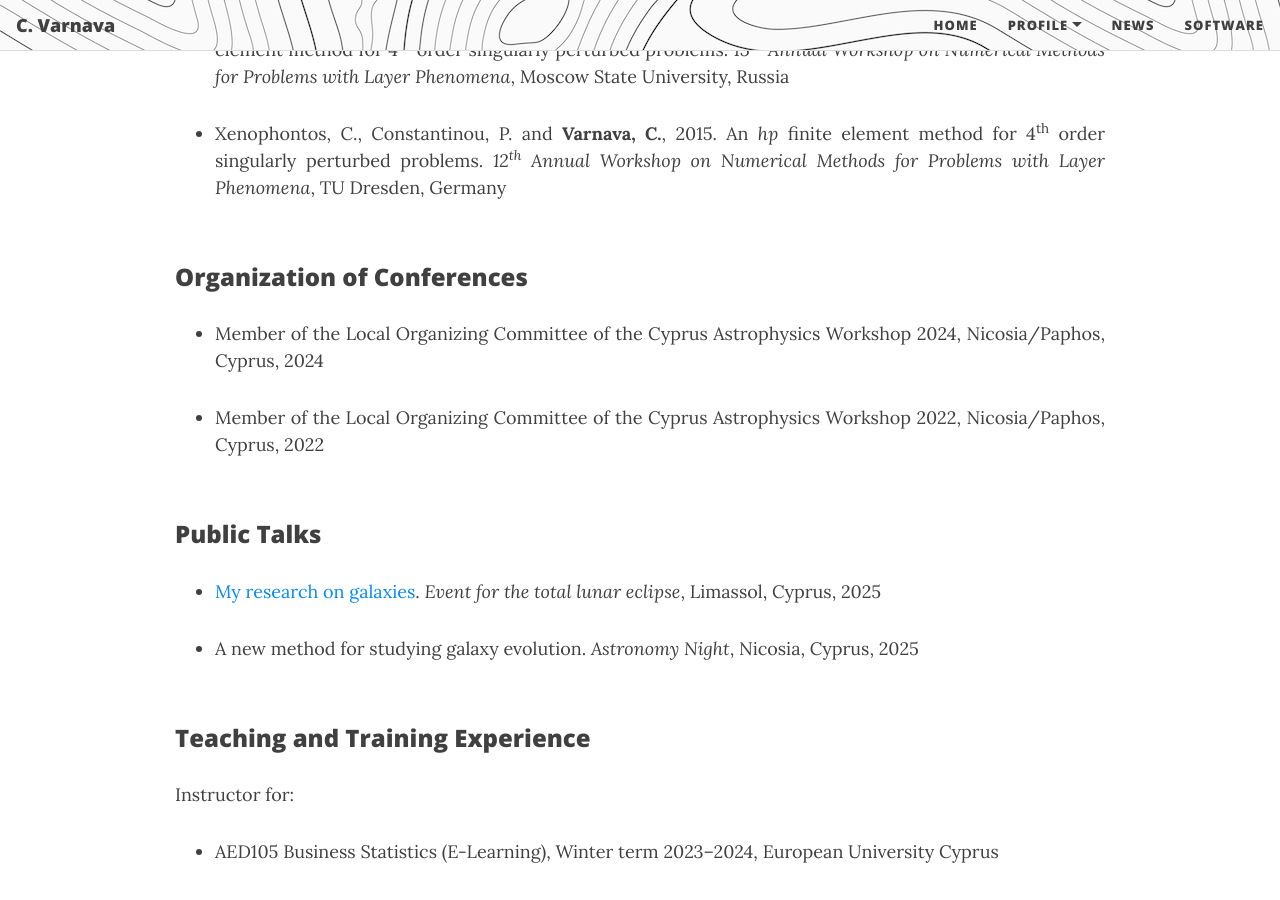
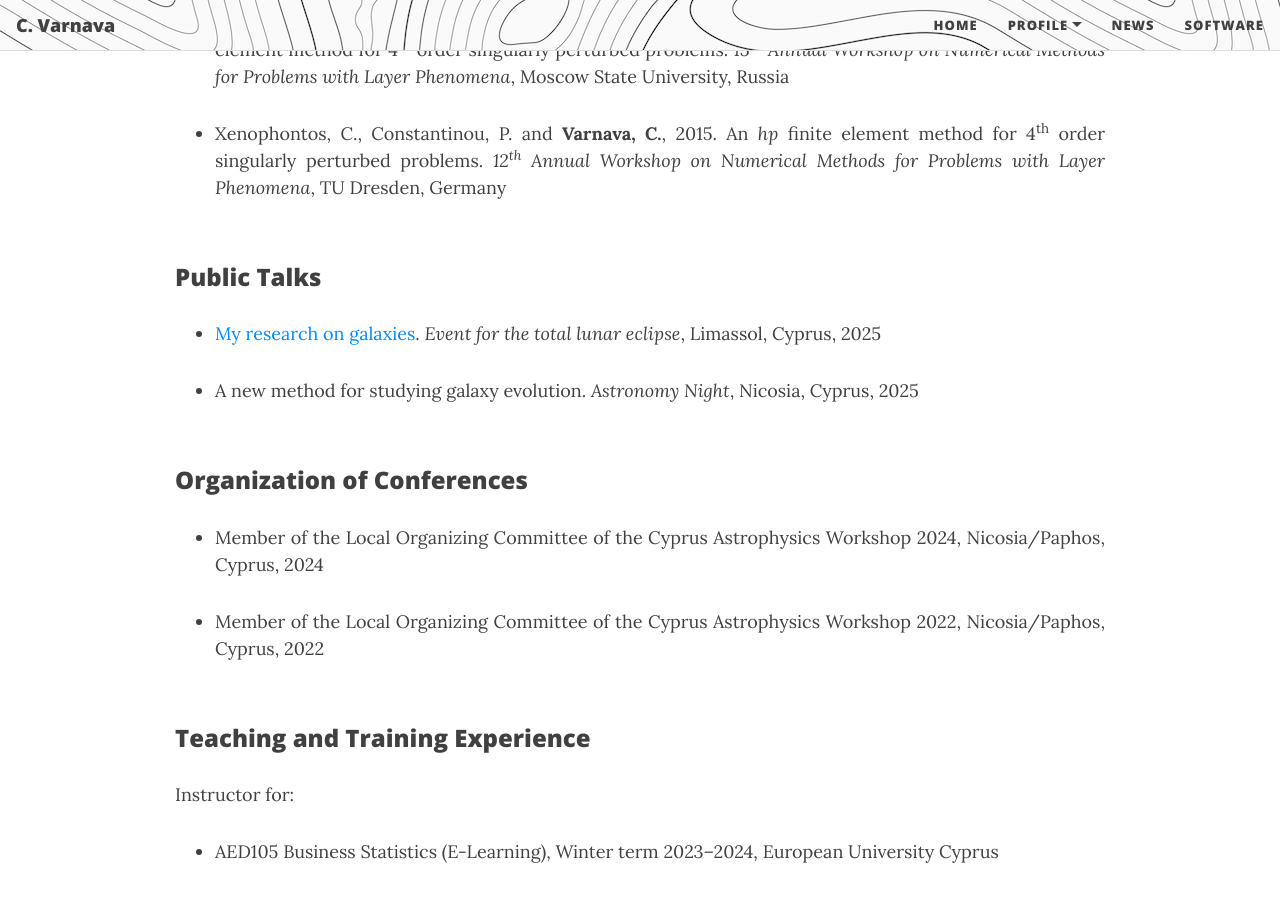
Before and after one commit to ch-var/ch-var.github.io, a Jekyll site: the page built from CV.html, in a window 1280 px wide and 900 px high, scrolled down 5711 px. Built offline with Jekyll 4.4.1, drawn with Linux system fonts in a browser that asks for light colours; formulas are drawn with MathJax 3.

Commit message:
Update CV.html

```diff
--- a/CV.html
+++ b/CV.html
@@ -150,18 +150,18 @@ mathjax: true
 <li class="responsive-margin">Xenophontos, C., Constantinou, P. and <b>Varnava, C.</b>, 2015. An <i>hp</i> finite element method for 4<sup>th</sup> order singularly perturbed problems. <i>12<sup>th</sup> Annual Workshop on Numerical Methods for Problems with Layer Phenomena</i>, TU Dresden, Germany</li>
 </ul>
 <br>
+<p style="font-family: var(--header-font); font-weight: 800; line-height: 1.1; font-size: 1.5rem; margin-top: 1.25rem;">Public Talks</p>
+<ul>
+<li class="responsive-margin"><a href="https://www.youtube.com/watch?v=RfYPXRsNHEM">My research on galaxies</a>. <i>Event for the total lunar eclipse</i>, Limassol, Cyprus, 2025</li>
+<p></p>
+<li class="responsive-margin">A new method for studying galaxy evolution. <i>Astronomy Night</i>, Nicosia, Cyprus, 2025</li>
+</ul>
+<br>
 <p style="font-family: var(--header-font); font-weight: 800; line-height: 1.1; font-size: 1.5rem; margin-top: 1.25rem;">Organization of Conferences</p>
 <ul>
 <li class="responsive-margin">Member of the Local Organizing Committee of the Cyprus Astrophysics Workshop 2024, Nicosia/Paphos, Cyprus, 2024</li>
 <p></p>
 <li class="responsive-margin">Member of the Local Organizing Committee of the Cyprus Astrophysics Workshop 2022, Nicosia/Paphos, Cyprus, 2022</li>
-</ul>
-<br>
-<p style="font-family: var(--header-font); font-weight: 800; line-height: 1.1; font-size: 1.5rem; margin-top: 1.25rem;">Public Talks</p>
-<ul>
-<li class="responsive-margin"><a href="https://www.youtube.com/watch?v=RfYPXRsNHEM">My research on galaxies</a>. <i>Event for the total lunar eclipse</i>, Limassol, Cyprus, 2025</li>
-<p></p>
-<li class="responsive-margin">A new method for studying galaxy evolution. <i>Astronomy Night</i>, Nicosia, Cyprus, 2025</li>
 </ul>
 <br>
 <p style="font-family: var(--header-font); font-weight: 800; line-height: 1.1; font-size: 1.5rem; margin-top: 1.25rem;">Teaching and Training Experience</p>
```
